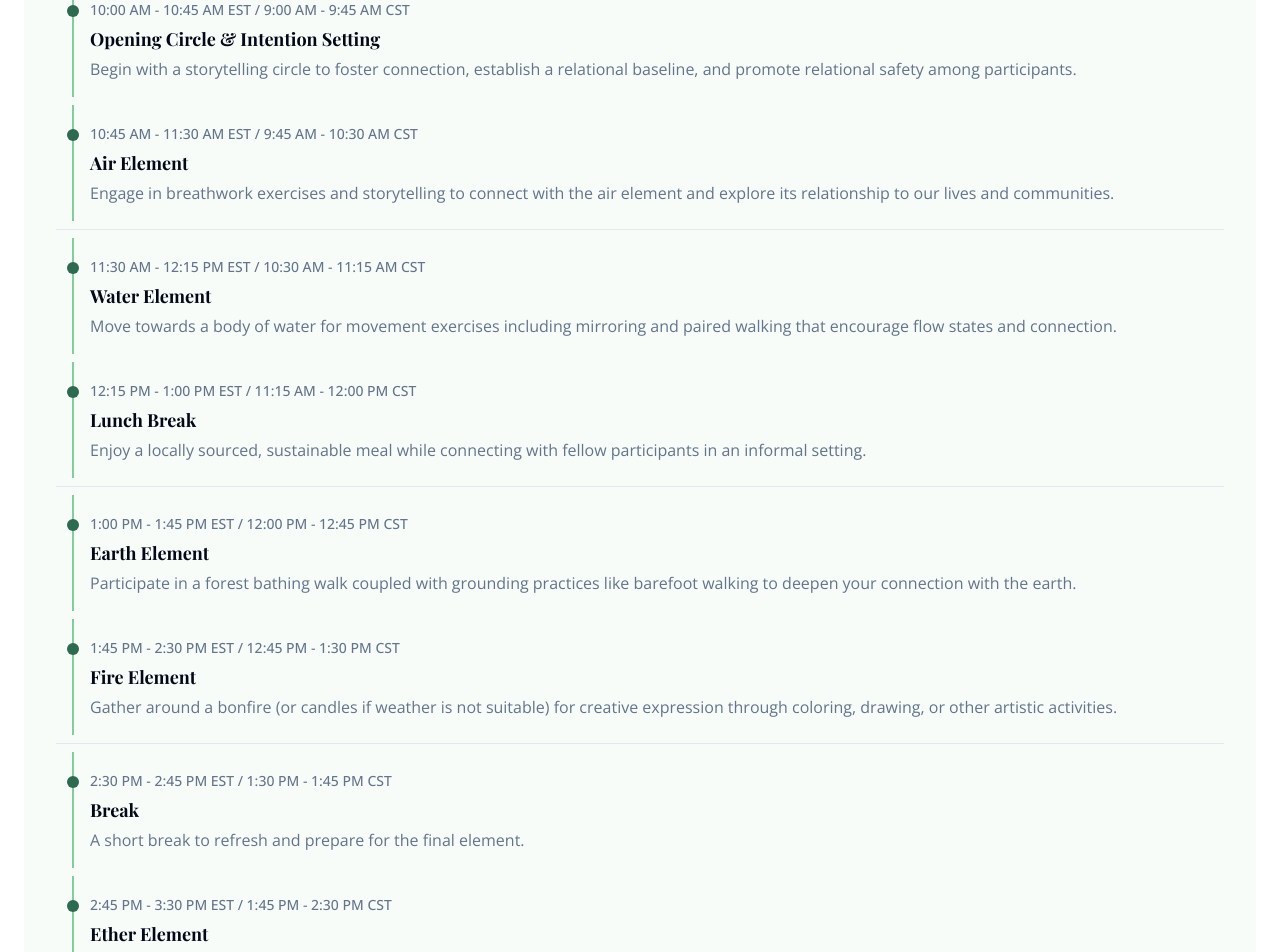
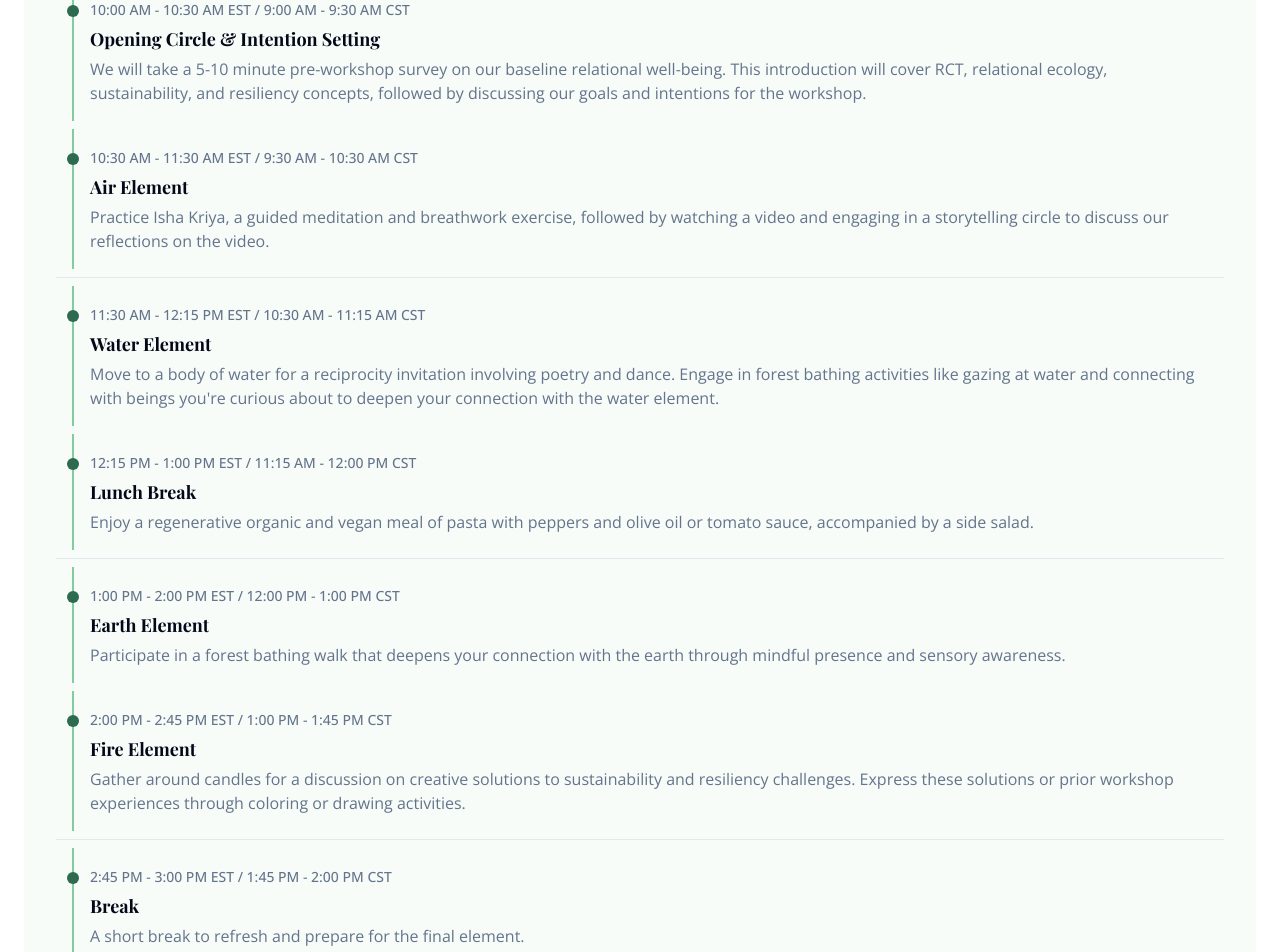
Before and after one commit to kaushalbalagurusamy/ecology-landing-design, a React (Vite) app: page / in a window 1280 px wide. Shown: the part 5380-6332 px from the top of the page. Built offline with nearby package versions, Linux system fonts and the light colour scheme.

Commit message:
Refactor: Update workshop schedule details
Update the workshop schedule with new descriptions, times, and activities for each element.

```diff
--- a/src/components/WorkshopDetails.tsx
+++ b/src/components/WorkshopDetails.tsx
@@ -129,15 +129,15 @@ const WorkshopDetails: React.FC = () => {
 
           <div className="space-y-2">
             <ScheduleItem
-              time="10:00 AM - 10:45 AM EST / 9:00 AM - 9:45 AM CST"
+              time="10:00 AM - 10:30 AM EST / 9:00 AM - 9:30 AM CST"
               title="Opening Circle & Intention Setting"
-              description="Begin with a storytelling circle to foster connection, establish a relational baseline, and promote relational safety among participants."
+              description="We will take a 5-10 minute pre-workshop survey on our baseline relational well-being. This introduction will cover RCT, relational ecology, sustainability, and resiliency concepts, followed by discussing our goals and intentions for the workshop."
             />
 
             <ScheduleItem
-              time="10:45 AM - 11:30 AM EST / 9:45 AM - 10:30 AM CST"
+              time="10:30 AM - 11:30 AM EST / 9:30 AM - 10:30 AM CST"
               title="Air Element"
-              description="Engage in breathwork exercises and storytelling to connect with the air element and explore its relationship to our lives and communities."
+              description="Practice Isha Kriya, a guided meditation and breathwork exercise, followed by watching a video and engaging in a storytelling circle to discuss our reflections on the video."
             />
 
             <Separator className="my-4" />
@@ -145,47 +145,47 @@ const WorkshopDetails: React.FC = () => {
             <ScheduleItem
               time="11:30 AM - 12:15 PM EST / 10:30 AM - 11:15 AM CST"
               title="Water Element"
-              description="Move towards a body of water for movement exercises including mirroring and paired walking that encourage flow states and connection."
+              description="Move to a body of water for a reciprocity invitation involving poetry and dance. Engage in forest bathing activities like gazing at water and connecting with beings you're curious about to deepen your connection with the water element."
             />
 
             <ScheduleItem
               time="12:15 PM - 1:00 PM EST / 11:15 AM - 12:00 PM CST"
               title="Lunch Break"
-              description="Enjoy a locally sourced, sustainable meal while connecting with fellow participants in an informal setting."
+              description="Enjoy a regenerative organic and vegan meal of pasta with peppers and olive oil or tomato sauce, accompanied by a side salad."
             />
 
             <Separator className="my-4" />
 
             <ScheduleItem
-              time="1:00 PM - 1:45 PM EST / 12:00 PM - 12:45 PM CST"
+              time="1:00 PM - 2:00 PM EST / 12:00 PM - 1:00 PM CST"
               title="Earth Element"
-              description="Participate in a forest bathing walk coupled with grounding practices like barefoot walking to deepen your connection with the earth."
+              description="Participate in a forest bathing walk that deepens your connection with the earth through mindful presence and sensory awareness."
             />
 
             <ScheduleItem
-              time="1:45 PM - 2:30 PM EST / 12:45 PM - 1:30 PM CST"
+              time="2:00 PM - 2:45 PM EST / 1:00 PM - 1:45 PM CST"
               title="Fire Element"
-              description="Gather around a bonfire (or candles if weather is not suitable) for creative expression through coloring, drawing, or other artistic activities."
+              description="Gather around candles for a discussion on creative solutions to sustainability and resiliency challenges. Express these solutions or prior workshop experiences through coloring or drawing activities."
             />
 
             <Separator className="my-4" />
 
             <ScheduleItem
-              time="2:30 PM - 2:45 PM EST / 1:30 PM - 1:45 PM CST"
+              time="2:45 PM - 3:00 PM EST / 1:45 PM - 2:00 PM CST"
               title="Break"
               description="A short break to refresh and prepare for the final element."
             />
 
             <ScheduleItem
-              time="2:45 PM - 3:30 PM EST / 1:45 PM - 2:30 PM CST"
+              time="3:00 PM - 3:30 PM EST / 2:00 PM - 2:30 PM CST"
               title="Ether Element"
-              description="Engage in quiet reflection time with access to relevant books for inspiration and journaling, beginning with a reading from 'Into the Ether' by Kate Banks."
+              description="Create personal action plans during quiet reflection time with access to relevant books for inspiration and journaling, beginning with a reading from 'Into the Ether' by Kate Banks."
             />
 
             <ScheduleItem
               time="3:30 PM - 4:00 PM EST / 2:30 PM - 3:00 PM CST"
               title="Commitment Ritual & Closing Circle"
-              description="Create personal action plans, participate in a closing ritual, and complete the post-workshop survey to reflect on your experience."
+              description="Create a group action plan based on shared collective ideas to foster action beyond the workshop. Participate in a closing ritual offering a gift of reciprocity to the elements and complete a closing reflection survey on relational well-being."
             />
           </div>
         </div>
```
